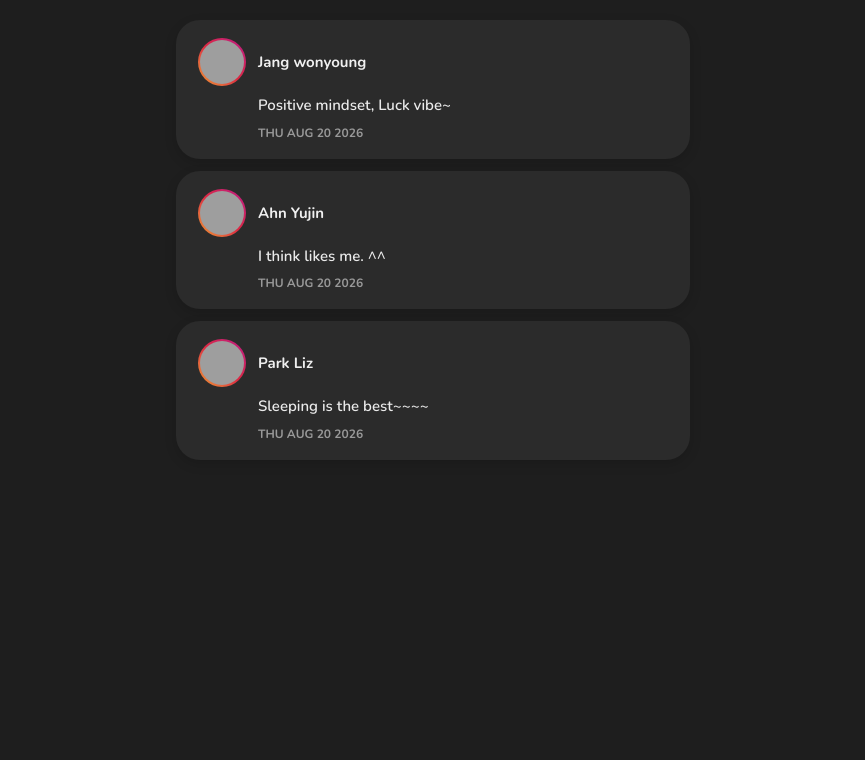
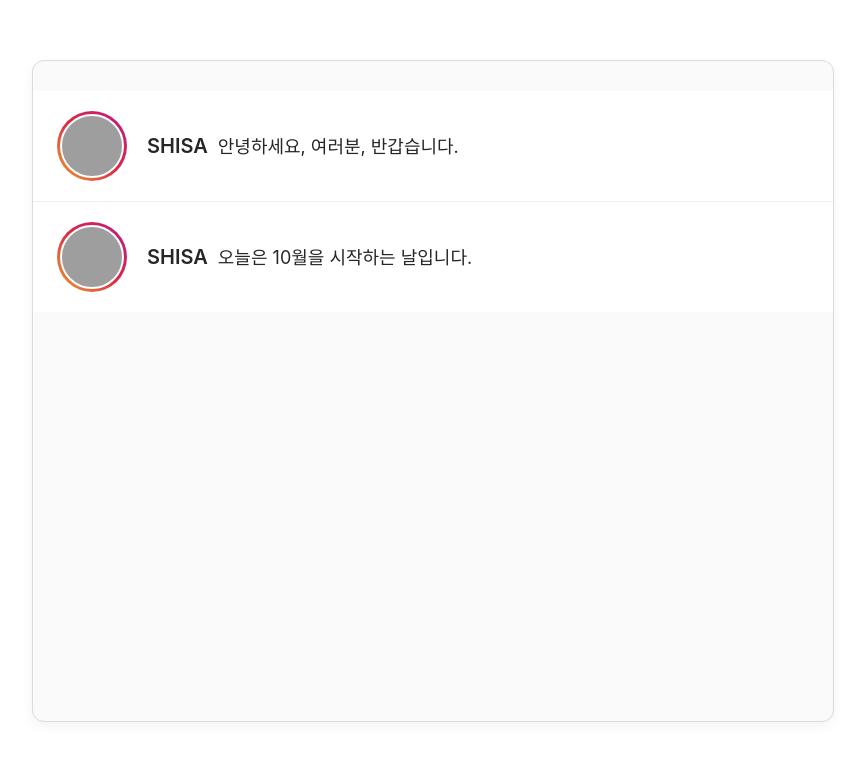
Before and after one commit to 2601110279-stack/web2, a React (Create React App) app: page / in a window 1280 px wide. Shown: the top 760 px of the page, without its empty margins (207-1072 px from the left). Built offline with nearby package versions, Linux system fonts and the light colour scheme; grey boxes are pictures that could not be loaded.

Commit message:
6장 State와 생명주기

```diff
--- /dev/null
+++ b/src/06/Notification.css
@@ -0,0 +1,74 @@
+/* 전체 리스트를 감싸는 컨테이너 (크기 대폭 확대) */
+.notification-list-container {
+    max-width: 800px; /* 창의 최대 가로 너비를 470px에서 800px로 넓힘 */
+    margin: 60px auto;
+    padding: 30px 0;
+    background-color: #fafafa;
+    border: 1px solid #dbdbdb;
+    border-radius: 12px;
+    font-family: 'Noto Sans KR', -apple-system, BlinkMacSystemFont, "Segoe UI", Roboto, Helvetica, Arial, sans-serif;
+    min-height: 600px; /* 창의 최소 높이를 400px에서 600px로 높임 */
+    box-shadow: 0 4px 12px rgba(0, 0, 0, 0.05); /* 입체감을 위해 부드러운 그림자 추가 */
+}
+
+/* 개별 알림 아이템 */
+.notification-item {
+    display: flex;
+    align-items: center;
+    background-color: #ffffff;
+    padding: 20px 24px; /* 여백을 늘려 시원시원하게 배치 */
+    border-bottom: 1px solid #efefef;
+    animation: fadeUp 0.5s ease-out forwards;
+    opacity: 0;
+    transform: translateY(10px);
+}
+
+.notification-item:last-child {
+    border-bottom: none;
+}
+
+/* 프로필 이미지(아바타) 링 크기 확대 */
+.notification-avatar {
+    width: 64px;  /* 기존 44px에서 64px로 확대 */
+    height: 64px; /* 기존 44px에서 64px로 확대 */
+    border-radius: 50%;
+    background: linear-gradient(45deg, #f09433 0%, #e6683c 25%, #dc2743 50%, #cc2366 75%, #bc1888 100%);
+    padding: 3px; /* 링 두께 살짝 조정 */
+    margin-right: 20px;
+    flex-shrink: 0;
+}
+
+/* 프로필 이미지 내부 사진 */
+.notification-avatar-inner {
+    width: 100%;
+    height: 100%;
+    background-image: url('SHISA.jpg');
+    background-size: cover;
+    background-position: center;
+    background-repeat: no-repeat;
+    border-radius: 50%;
+    border: 2px solid #ffffff;
+    box-sizing: border-box;
+}
+
+/* 텍스트 스타일 (글자 크기 확대) */
+.notification-text {
+    font-size: 18px; /* 글자 크기를 14px에서 18px로 확대 */
+    color: #262626;
+    line-height: 1.5;
+    word-break: keep-all;
+}
+
+.notification-text .username {
+    font-weight: 600;
+    margin-right: 10px;
+    font-size: 20px; /* 유저네임은 조금 더 크게 */
+}
+
+/* 애니메이션 유지 */
+@keyframes fadeUp {
+    to {
+        opacity: 1;
+        transform: translateY(0);
+    }
+}
--- /dev/null
+++ b/src/06/Notification.jsx
@@ -0,0 +1,37 @@
+import React from "react";
+import "./Notification.css"; // CSS 파일 임포트
+
+class Notification extends React.Component {
+    constructor(props) {
+        super(props);
+    }
+
+    render() {
+        return (
+            <div className="notification-item">
+                <div className="notification-avatar">
+                    <div className="notification-avatar-inner"></div>
+                </div>
+                <span className="notification-text">
+                    {/* user_{this.props.id} 부분을 SHISA로 변경했습니다 */}
+                    <span className="username">SHISA</span>
+                    {this.props.message}
+                </span>
+            </div>
+        );
+    }
+
+    componentDidMount() {
+        console.log(`${this.props.id}: componentDidMount called`);
+    }
+
+    componentDidUpdate(prevProps, prevState) {
+        console.log(`${this.props.id}: componentDidUpdate called`);
+    }
+
+    componentWillUnmount() {
+        console.log(`${this.props.id}: componentWillUnmount called`);
+    }
+}
+
+export default Notification;
--- /dev/null
+++ b/src/06/NotificationList.jsx
@@ -0,0 +1,80 @@
+import React from "react";
+// import reportWebVitals from "../reportWebVitals";
+import Notification from "./Notification";
+import "./Notification.css";
+
+const reservedNotifications = [
+    {
+        id: 1,
+        message: "안녕하세요, 여러분, 반갑습니다."
+    },
+    {
+        id: 2,
+        message: "오늘은 10월을 시작하는 날입니다."
+    },
+    {
+        id: 3,
+        message: "오늘 기분은 어떠신가요?"
+    },
+    {
+        id: 4,
+        message: "만약 우울하시다면 기분 전환될 생각을 해보세요."
+    },
+    {
+        id: 5,
+        message: "내일은 더 좋은 일이 생길겁니다."
+    },
+];
+
+var timer;
+
+class NotificationList extends React.Component {
+
+    constructor(props) {
+        super(props);
+        this.state = {
+            notifications: []
+        }
+    }
+
+    render() {
+        return (
+            // 기존 최상단 <div>를 아래와 같이 변경하세요.
+            <div className="notification-list-container">
+                {
+                    this.state.notifications.map((notification) =>{
+                        return <Notification
+                            id={notification.id}
+                            key={notification.id}
+                            message={notification.message} />
+                    })
+                }
+            </div>
+        );
+    }
+    componentDidMount() {
+        const {notifications} = this.state;
+        timer = setInterval(() => {
+            if(notifications.length < reservedNotifications.length){
+                const index = notifications.length;
+                notifications.push(reservedNotifications[index]);
+                this.setState({
+                    notifications: notifications
+                });
+            }else{
+                // this.setState({
+                //     notifications: []
+                // })
+                clearInterval(timer);
+            }
+        }, 3000)
+
+    }
+
+    componentWillUnmount() {
+        if(timer){
+            clearInterval(timer);
+        }
+    }
+}
+export default NotificationList;
--- a/src/index.js
+++ b/src/index.js
@@ -13,14 +13,15 @@ import reportWebVitals from './reportWebVitals';
 // import ConfirmDialogList from "./04/ConfirmDialogList";
 // import WelcomeList from "./05/exam01/WelcomeList";
 // import BookList from "./05/exam02/BookList";
-import UserInfoList from "./05/exam03/UserInfoList";
+// import UserInfoList from "./05/exam03/UserInfoList";
+import NotificationList from "./06/NotificationList";
 
 const root = ReactDOM.createRoot(document.getElementById('root'));
 
 setInterval(() => {
         root.render(
             <React.StrictMode>
-                <UserInfoList/>
+                <NotificationList/>
             </React.StrictMode>
         );
     },   1000
```
